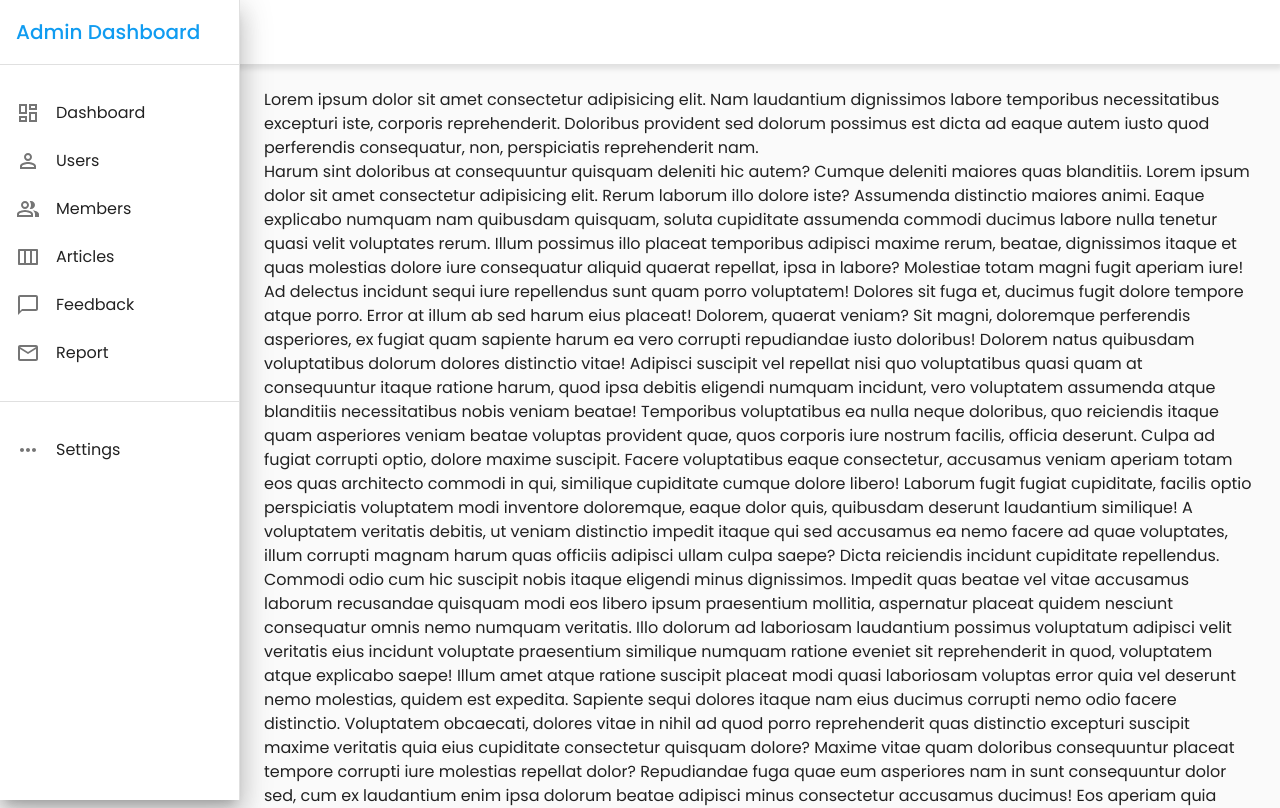
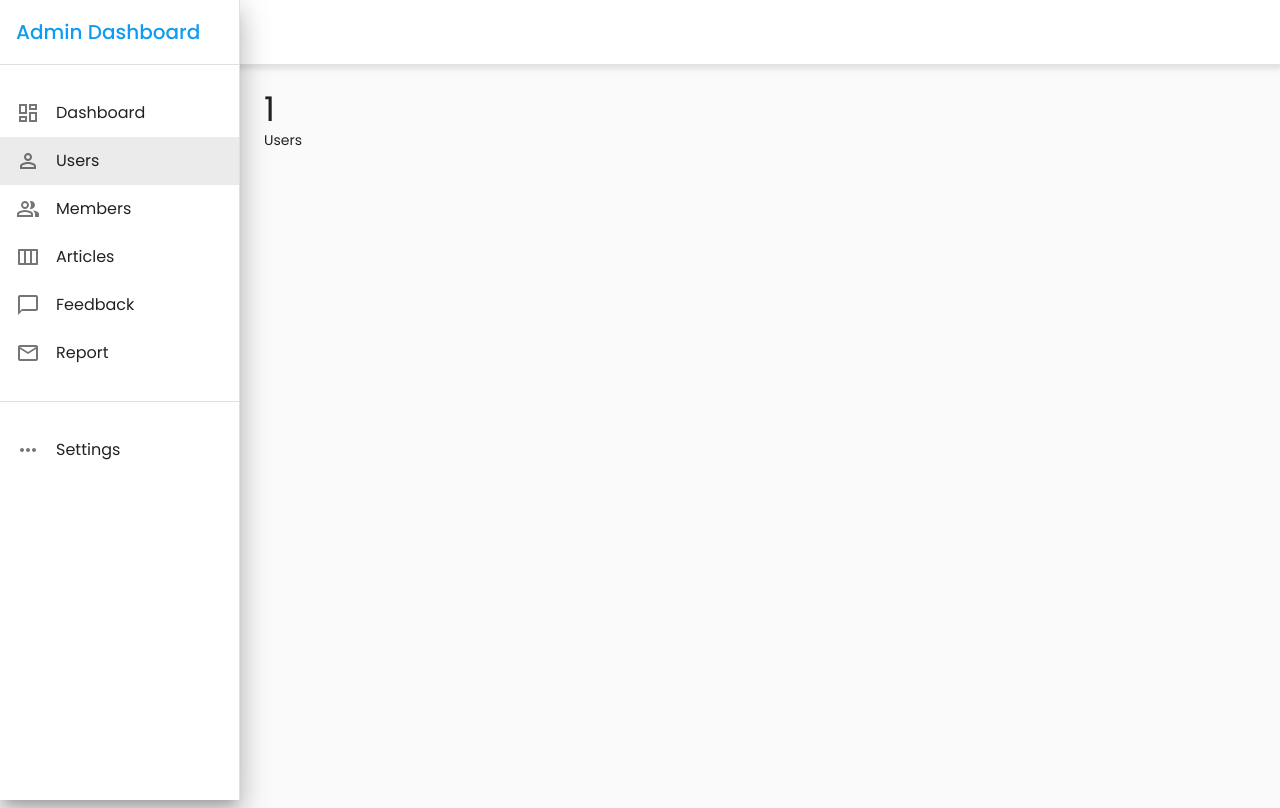
Before and after one commit to akathecoder/admin-dashboard-ts, a React (Create React App) app: page /dashboard in a window 1280 px wide. Shown: the top 808 px of the page. Built offline with nearby package versions, Linux system fonts and the light colour scheme.

Commit message:
Integrated Sidebar with Layout's Main Section

```diff
--- a/src/assets/themes/variables.ts
+++ b/src/assets/themes/variables.ts
@@ -2,3 +2,13 @@
 export const variables: { [key: string]: any } = {
     drawerWidth: 240,
 };
+
+export enum sideBarIndexes {
+    Dashboard,
+    Users,
+    Members,
+    Articles,
+    Feedback,
+    Report,
+    Settings,
+}
--- a/src/components/Sidebar.tsx
+++ b/src/components/Sidebar.tsx
@@ -11,7 +11,7 @@ import {
     SvgIconProps,
     Typography,
 } from '@material-ui/core';
-import { variables } from '../assets/themes/variables';
+import { sideBarIndexes, variables } from '../assets/themes/variables';
 import {
     PermIdentityOutlined,
     PeopleAltOutlined,
@@ -57,36 +57,49 @@ const useStyles = makeStyles((theme: Theme) =>
         },
     }),
 );
-const Sidebar: React.FC = () => {
+
+type SidebarProps = {
+    selectedDrawerListItem: sideBarIndexes;
+    setSelectedDrawerListItem: (selectedDrawerListItem: sideBarIndexes) => void;
+};
+
+const Sidebar: React.FC<SidebarProps> = ({ selectedDrawerListItem, setSelectedDrawerListItem }: SidebarProps) => {
     const classes = useStyles();
 
     type drawerItemType = {
+        id: sideBarIndexes;
         name: string;
         icon: SvgIconProps;
     };
 
     const DrawerItems: Array<drawerItemType> = [
         {
+            id: sideBarIndexes.Dashboard,
             name: 'Dashboard',
             icon: <DashboardOutlined />,
         },
         {
+            id: sideBarIndexes.Users,
             name: 'Users',
             icon: <PermIdentityOutlined />,
         },
         {
+            id: sideBarIndexes.Members,
             name: 'Members',
             icon: <PeopleAltOutlined />,
         },
         {
+            id: sideBarIndexes.Articles,
             name: 'Articles',
             icon: <ViewWeekOutlined />,
         },
         {
+            id: sideBarIndexes.Feedback,
             name: 'Feedback',
             icon: <ChatBubbleOutlineOutlined />,
         },
         {
+            id: sideBarIndexes.Report,
             name: 'Report',
             icon: <MailOutlineOutlined />,
         },
@@ -110,7 +123,12 @@ const Sidebar: React.FC = () => {
             <Divider />
             <List className={classes.drawerList}>
                 {DrawerItems.map((item, index) => (
-                    <ListItem button key={item.name}>
+                    <ListItem
+                        button
+                        key={item.name}
+                        onClick={() => setSelectedDrawerListItem(item.id)}
+                        selected={item.id === selectedDrawerListItem}
+                    >
                         <ListItemIcon className={classes.icon}>{item.icon}</ListItemIcon>
                         <ListItemText primary={item.name} key={index} />
                     </ListItem>
@@ -118,7 +136,11 @@ const Sidebar: React.FC = () => {
             </List>
             <Divider />
             <List className={classes.drawerList}>
-                <ListItem button>
+                <ListItem
+                    button
+                    onClick={() => setSelectedDrawerListItem(sideBarIndexes.Settings)}
+                    selected={sideBarIndexes.Settings === selectedDrawerListItem}
+                >
                     <ListItemIcon className={classes.icon}>
                         <MoreHorizOutlined />
                     </ListItemIcon>
--- a/src/layouts/DashboardLayout.tsx
+++ b/src/layouts/DashboardLayout.tsx
@@ -1,7 +1,15 @@
-import React from 'react';
-import { createStyles, makeStyles, Theme, Typography } from '@material-ui/core';
+import React, { useState } from 'react';
+import { Box, createStyles, makeStyles, Theme, Typography } from '@material-ui/core';
 import Sidebar from '../components/Sidebar';
 import AppBar from '../components/Appbar';
+import { sideBarIndexes } from '../assets/themes/variables';
+import Articles from '../views/admin/Articles';
+import Dashboard from '../views/admin/Dashboard';
+import Users from '../views/admin/Users';
+import Feedback from '../views/admin/Feedback';
+import Members from '../views/admin/Members';
+import Report from '../views/admin/Report';
+import Settings from '../views/admin/Settings';
 
 const useStyles = makeStyles((theme: Theme) =>
     createStyles({
@@ -21,61 +29,47 @@ const useStyles = makeStyles((theme: Theme) =>
 const DashboardLayout: React.FC = () => {
     const classes = useStyles();
 
+    const [selectedBoxId, setSelectedBoxId] = useState<sideBarIndexes>(sideBarIndexes.Users);
+
+    const getSelectedBox = () => {
+        switch (selectedBoxId) {
+            case sideBarIndexes.Articles:
+                return <Articles />;
+                break;
+            case sideBarIndexes.Dashboard:
+                return <Dashboard />;
+                break;
+            case sideBarIndexes.Feedback:
+                return <Feedback />;
+                break;
+            case sideBarIndexes.Members:
+                return <Members />;
+                break;
+            case sideBarIndexes.Report:
+                return <Report />;
+                break;
+            case sideBarIndexes.Settings:
+                return <Settings />;
+                break;
+            case sideBarIndexes.Users:
+                return <Users />;
+                break;
+
+            default:
+                return <Dashboard />;
+                break;
+        }
+    };
+
     return (
         <div className={classes.root}>
-            <AppBar />
-            <Sidebar />
-            <main className={classes.content}>
+            <Sidebar selectedDrawerListItem={selectedBoxId} setSelectedDrawerListItem={setSelectedBoxId} />
+            <Box className={classes.content}>
+                <AppBar />
                 <div className={classes.toolbar} />
-                <Typography paragraph>
-                    Lorem ipsum dolor sit amet consectetur adipisicing elit. Nam laudantium dignissimos labore
-                    temporibus necessitatibus excepturi iste, corporis reprehenderit. Doloribus provident sed dolorum
-                    possimus est dicta ad eaque autem iusto quod perferendis consequatur, non, perspiciatis
-                    reprehenderit nam.
-                    <br />
-                    Harum sint doloribus at consequuntur quisquam deleniti hic autem? Cumque deleniti maiores quas
-                    blanditiis. Lorem ipsum dolor sit amet consectetur adipisicing elit. Rerum laborum illo dolore iste?
-                    Assumenda distinctio maiores animi. Eaque explicabo numquam nam quibusdam quisquam, soluta
-                    cupiditate assumenda commodi ducimus labore nulla tenetur quasi velit voluptates rerum. Illum
-                    possimus illo placeat temporibus adipisci maxime rerum, beatae, dignissimos itaque et quas molestias
-                    dolore iure consequatur aliquid quaerat repellat, ipsa in labore? Molestiae totam magni fugit
-                    aperiam iure! Ad delectus incidunt sequi iure repellendus sunt quam porro voluptatem! Dolores sit
-                    fuga et, ducimus fugit dolore tempore atque porro. Error at illum ab sed harum eius placeat!
-                    Dolorem, quaerat veniam? Sit magni, doloremque perferendis asperiores, ex fugiat quam sapiente harum
-                    ea vero corrupti repudiandae iusto doloribus! Dolorem natus quibusdam voluptatibus dolorum dolores
-                    distinctio vitae! Adipisci suscipit vel repellat nisi quo voluptatibus quasi quam at consequuntur
-                    itaque ratione harum, quod ipsa debitis eligendi numquam incidunt, vero voluptatem assumenda atque
-                    blanditiis necessitatibus nobis veniam beatae! Temporibus voluptatibus ea nulla neque doloribus, quo
-                    reiciendis itaque quam asperiores veniam beatae voluptas provident quae, quos corporis iure nostrum
-                    facilis, officia deserunt. Culpa ad fugiat corrupti optio, dolore maxime suscipit. Facere
-                    voluptatibus eaque consectetur, accusamus veniam aperiam totam eos quas architecto commodi in qui,
-                    similique cupiditate cumque dolore libero! Laborum fugit fugiat cupiditate, facilis optio
-                    perspiciatis voluptatem modi inventore doloremque, eaque dolor quis, quibusdam deserunt laudantium
-                    similique! A voluptatem veritatis debitis, ut veniam distinctio impedit itaque qui sed accusamus ea
-                    nemo facere ad quae voluptates, illum corrupti magnam harum quas officiis adipisci ullam culpa
-                    saepe? Dicta reiciendis incidunt cupiditate repellendus. Commodi odio cum hic suscipit nobis itaque
-                    eligendi minus dignissimos. Impedit quas beatae vel vitae accusamus laborum recusandae quisquam modi
-                    eos libero ipsum praesentium mollitia, aspernatur placeat quidem nesciunt consequatur omnis nemo
-                    numquam veritatis. Illo dolorum ad laboriosam laudantium possimus voluptatum adipisci velit
-                    veritatis eius incidunt voluptate praesentium similique numquam ratione eveniet sit reprehenderit in
-                    quod, voluptatem atque explicabo saepe! Illum amet atque ratione suscipit placeat modi quasi
-                    laboriosam voluptas error quia vel deserunt nemo molestias, quidem est expedita. Sapiente sequi
-                    dolores itaque nam eius ducimus corrupti nemo odio facere distinctio. Voluptatem obcaecati, dolores
-                    vitae in nihil ad quod porro reprehenderit quas distinctio excepturi suscipit maxime veritatis quia
-                    eius cupiditate consectetur quisquam dolore? Maxime vitae quam doloribus consequuntur placeat
-                    tempore corrupti iure molestias repellat dolor? Repudiandae fuga quae eum asperiores nam in sunt
-                    consequuntur dolor sed, cum ex laudantium enim ipsa dolorum beatae adipisci minus consectetur
-                    accusamus ducimus! Eos aperiam quia unde possimus praesentium expedita, molestiae suscipit
-                    laboriosam magnam laudantium sequi asperiores porro ut laborum, hic eaque repudiandae fugiat et
-                    natus facilis, quo qui. Impedit sed laboriosam dolorum excepturi ratione placeat maiores, facere
-                    delectus aut praesentium, ut nulla culpa temporibus fugiat ullam vero! Iste, minima a? Perferendis
-                    quasi consequatur explicabo! Libero tempore similique, beatae est accusantium esse maxime
-                    consequatur dolor a quod suscipit quibusdam vel iure nihil id reiciendis nulla soluta culpa rem
-                    saepe? Tempore odit soluta, saepe quam vero itaque vel. Quidem labore odit maxime dolorem corporis
-                    totam neque velit obcaecati aliquam. Neque iusto reiciendis delectus inventore repellendus placeat
-                    ipsam!
-                </Typography>
-            </main>
+                <Typography variant="h4">{selectedBoxId}</Typography>
+                {getSelectedBox()}
+            </Box>
         </div>
     );
 };
--- /dev/null
+++ b/src/views/admin/Articles.tsx
@@ -0,0 +1,8 @@
+import React from 'react';
+
+const Articles: React.FC = () => {
+    console.log('article');
+    return <div>Articles</div>;
+};
+
+export default Articles;
--- /dev/null
+++ b/src/views/admin/Dashboard.tsx
@@ -0,0 +1,8 @@
+import React from 'react';
+
+const Dashboard: React.FC = () => {
+    console.log('dashboard');
+    return <div>Dashboard</div>;
+};
+
+export default Dashboard;
--- /dev/null
+++ b/src/views/admin/Feedback.tsx
@@ -0,0 +1,8 @@
+import React from 'react';
+
+const Feedback: React.FC = () => {
+    console.log('feedback');
+    return <div>Feedback</div>;
+};
+
+export default Feedback;
--- /dev/null
+++ b/src/views/admin/Members.tsx
@@ -0,0 +1,8 @@
+import React from 'react';
+
+const Members: React.FC = () => {
+    console.log('members');
+    return <div>Members</div>;
+};
+
+export default Members;
--- /dev/null
+++ b/src/views/admin/Report.tsx
@@ -0,0 +1,8 @@
+import React from 'react';
+
+const Report: React.FC = () => {
+    console.log('report');
+    return <div>Report</div>;
+};
+
+export default Report;
--- /dev/null
+++ b/src/views/admin/Settings.tsx
@@ -0,0 +1,8 @@
+import React from 'react';
+
+const Settings: React.FC = () => {
+    console.log('settings');
+    return <div>Settings</div>;
+};
+
+export default Settings;
--- /dev/null
+++ b/src/views/admin/Users.tsx
@@ -0,0 +1,8 @@
+import React from 'react';
+
+const Users: React.FC = () => {
+    console.log('users');
+    return <div>Users</div>;
+};
+
+export default Users;
```
